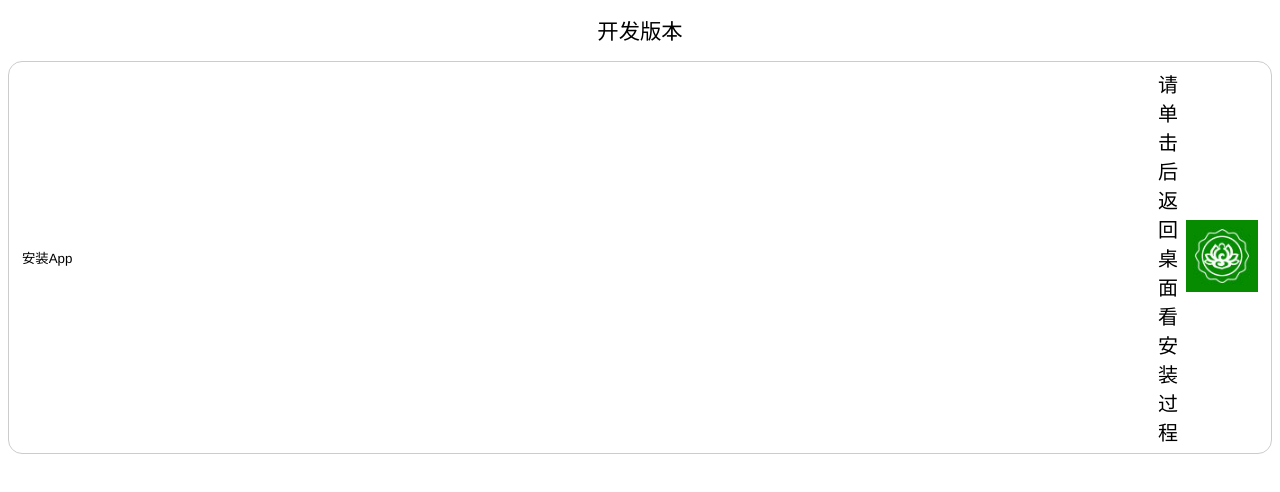
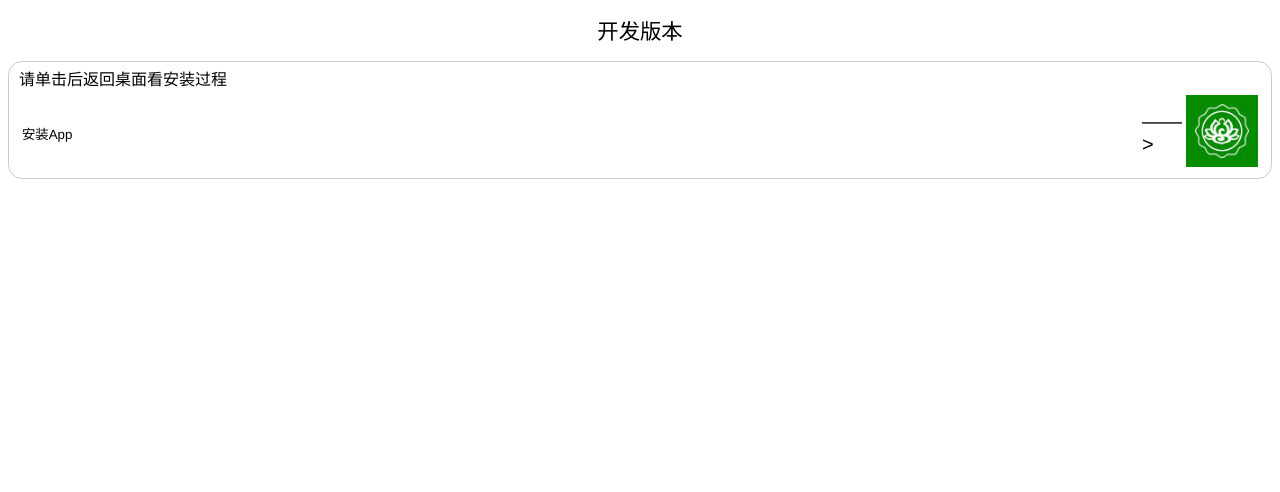
Before and after one commit to gxw968/xunzai, a plain HTML site: page index.html in a window 1280 px wide. Drawn offline with Linux system fonts and the light colour scheme.

Commit message:
Add files via upload

```diff
--- a/index.html
+++ b/index.html
@@ -43,9 +43,9 @@
 
 <div class="appInfo">
     <table>
-        <tr>
+ <tr> 请单击后返回桌面看安装过程</tr>      <tr>
         <td class="instructions">安装App</td>
-        <td width="24" class="arrow">请单击后返回桌面看安装过程</td>
+        <td width="24" class="arrow">——></td>
         <td width="72" class="imagelink">
             <a href="itms-services://?action=download-manifest&url=https://raw.githubusercontent.com/gxw968/xunzai/master/manifest.plist">
                 <img src="80.png" height="72" width="72" />
```
